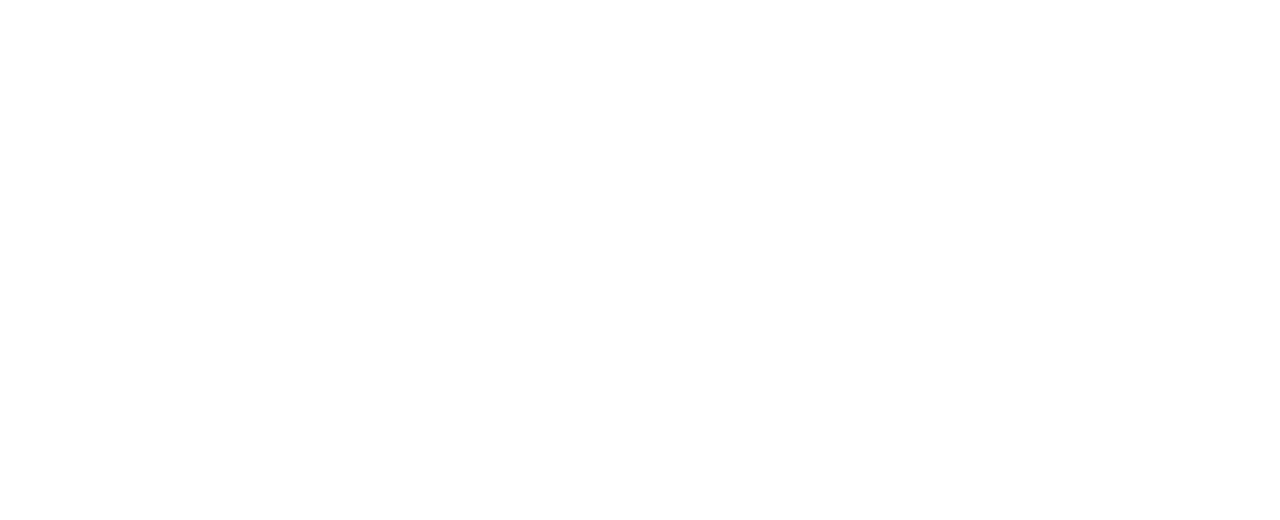
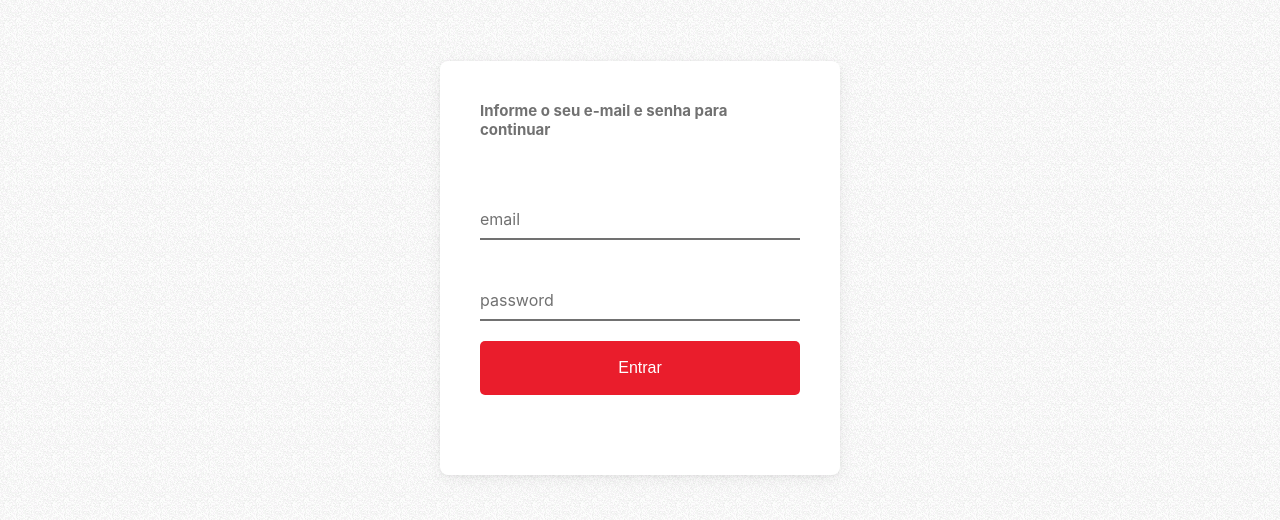
Before and after one commit to LuizFernando991/Menu-App, a React (Create React App) app in the folder frontend/: page /login in a window 1280 px wide. Before the commit this address had no page. Shown: the part 132-652 px from the top of the page. Built offline with nearby package versions, Linux system fonts and the light colour scheme.

Commit message:
Feat: add login page

```diff
--- a/frontend/src/App.tsx
+++ b/frontend/src/App.tsx
@@ -1,11 +1,14 @@
 import { BrowserRouter as Router, Routes, Route } from 'react-router-dom'
 import './App.scss'
+
+// pages
+import Login from './pages/Login'
 
 const App = () => {
   return (
     <Router>
       <Routes>
-        <Route path="/" element={<div>Oi</div>}></Route>
+        <Route path="/login" element={<Login />}></Route>
       </Routes>
     </Router>
   )
--- a/frontend/src/pages/Login/index.tsx
+++ b/frontend/src/pages/Login/index.tsx
@@ -1,11 +1,43 @@
 import { FC } from 'react'
+import { useForm } from 'react-hook-form'
+import Input from '../../components/Input'
 import './login.styles.scss'
 
 const Login: FC = () => {
+  const {
+    register,
+    handleSubmit,
+    formState: { errors }
+  } = useForm({
+    defaultValues: {
+      email: '',
+      password: ''
+    }
+  })
+
+  const onSubmit = (data: { email: string; password: string }) => {
+    console.log(data)
+  }
   return (
     <div className="login-container">
       <main className="login-form">
         <h1>Informe o seu e-mail e senha para continuar</h1>
+        <form onSubmit={handleSubmit(onSubmit)}>
+          <Input
+            register={register}
+            name="email"
+            placeholder="email"
+            error={errors['email'] ? errors['email'].message : ''}
+          />
+          <Input
+            register={register}
+            name="password"
+            placeholder="password"
+            type="password"
+            error={errors['password'] ? errors['password'].message : ''}
+          />
+          <button>Entrar</button>
+        </form>
       </main>
     </div>
   )
--- /dev/null
+++ b/frontend/src/pages/Login/login.styles.scss
@@ -0,0 +1,45 @@
+@import '../../App.scss';
+
+.login-container {
+  width: 100%;
+  min-height: 100dvh;
+  display: flex;
+  align-items: center;
+  justify-content: center;
+}
+
+.login-form {
+  background-color: white;
+  width: 100%;
+  max-width: 40rem;
+  padding: 4rem;
+  box-shadow: 0 1px 4px rgba(0,0,0,.05), 0 4px 16px rgba(0,0,0,.06);
+  border-radius: 8px;
+  display: flex;
+  flex-direction: column;
+  align-items: center;
+  justify-content: center;
+
+  h1 {
+    font-size: 1.5rem;
+    color: $gray
+  }
+
+  form {
+    display: flex;
+    flex-direction: column;
+    width: 100%;
+    padding: 4rem 0rem;
+    gap: 2rem;
+  }
+
+  button {
+    background-color: $primary;
+    color: $white;
+    border: none;
+    padding: 1.8rem;
+    border-radius: 5px;
+    font-size: 1.6rem;
+    cursor: pointer;
+  }
+}
```
